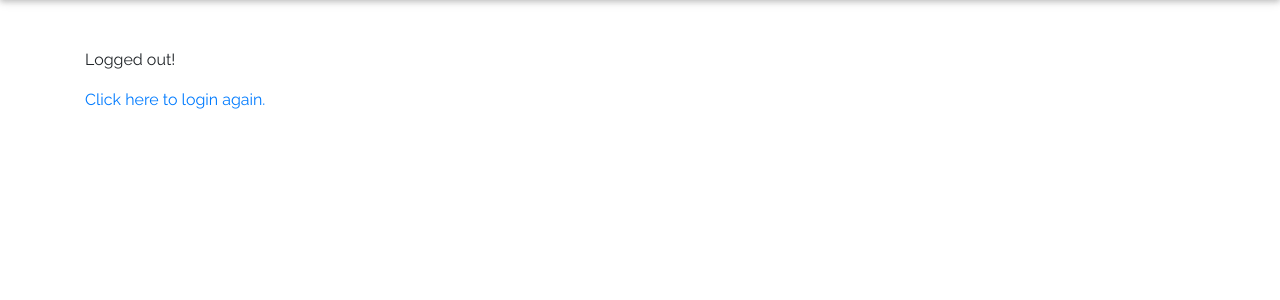
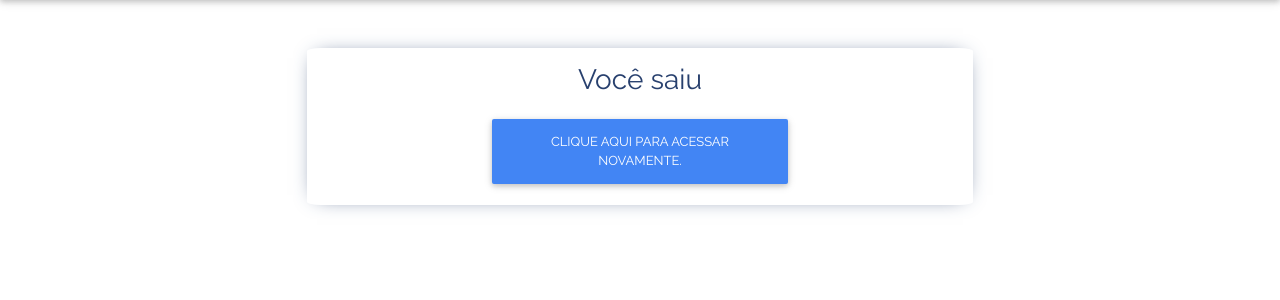
Before and after one commit to edcarlosneves/calibration-curve, a Django app: page /accounts/logout/ in a window 1280 px wide. Shown: the part 66-366 px from the top of the page. Run offline with Django 3.2, Linux system fonts and the light colour scheme; some libraries are stand-ins or nearby versions.

Commit message:
Estilizando página de logout

```diff
--- a/templates/registration/logged_out.html
+++ b/templates/registration/logged_out.html
@@ -1,6 +1,12 @@
 {% extends "base.html" %}
 
 {% block content %}
-  <p>Logged out!</p>
-  <a href="{% url 'login'%}">Click here to login again.</a>
+    <div class="report-boxes" style="max-width: 60%; margin:0 auto;">
+        <h3 align="center">Você saiu </h3>
+        <div class="form-row text-right mt-3">
+            <div class="col-md-6 offset-md-3">
+                <a href="{% url 'login'%}" class="btn btn-primary mb-3">Clique aqui para acessar novamente.</a>
+            </div>
+        </div>
+    </div>
 {% endblock %}
```
